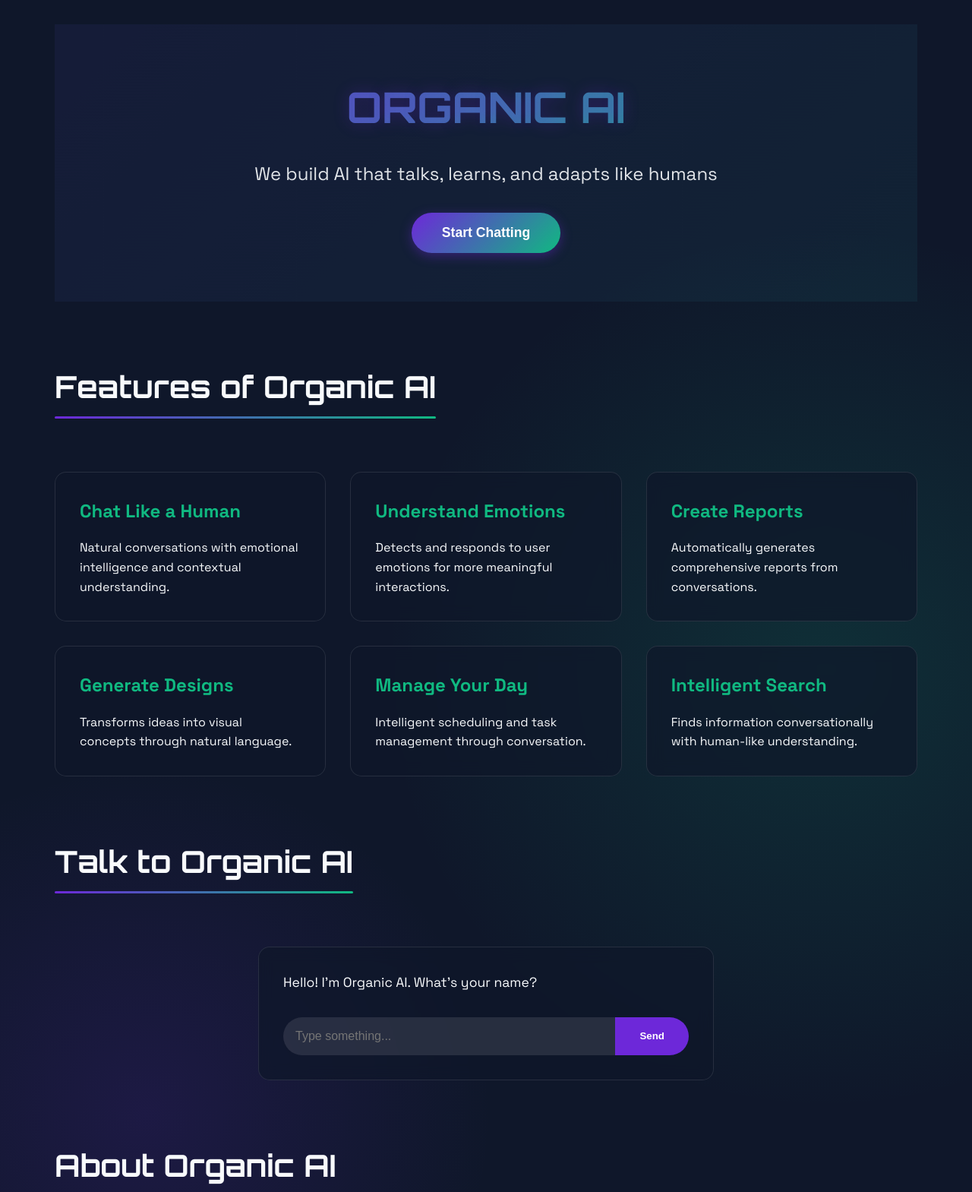
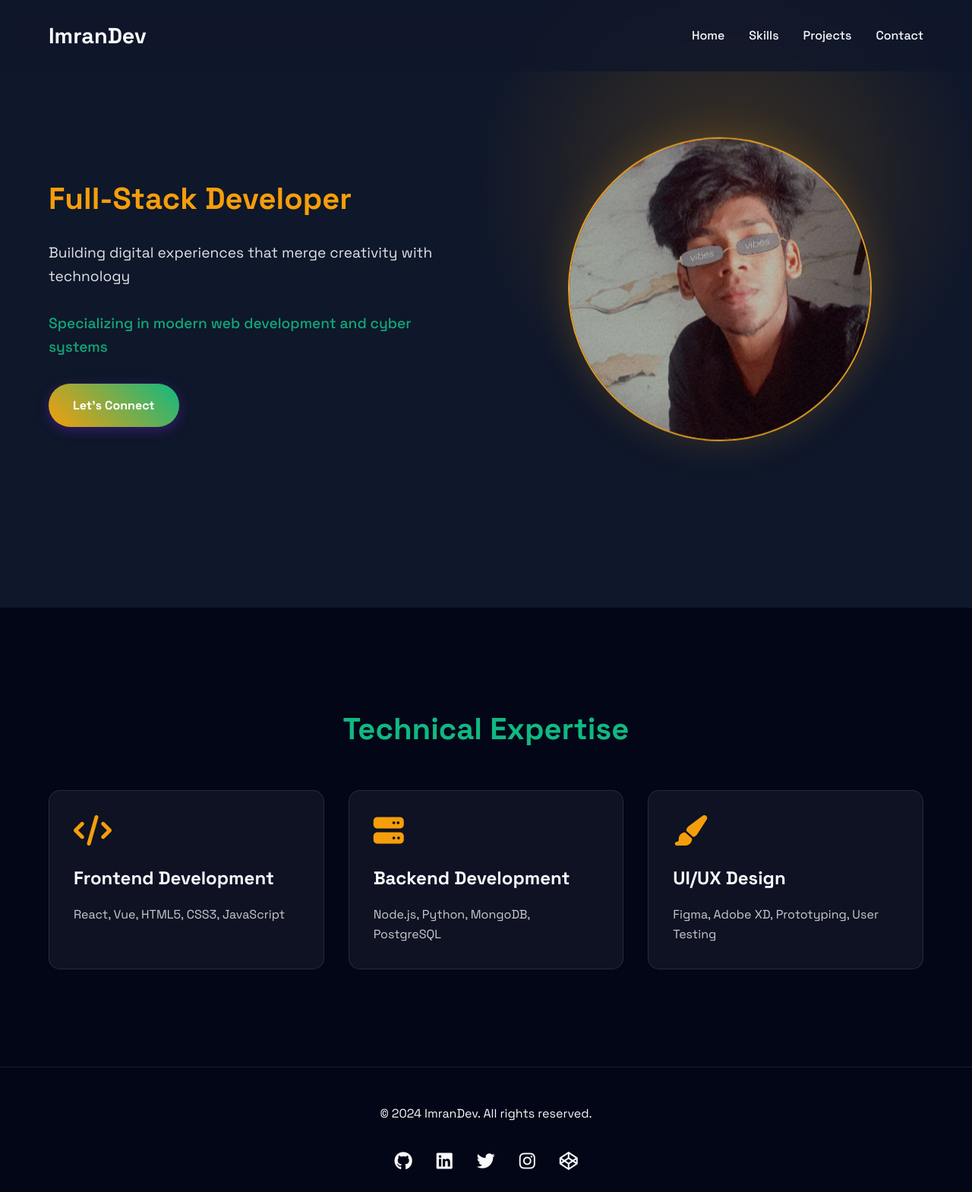
Before and after one commit to imr-a/webpage, a plain HTML site: page index.html in a window 1280 px wide. Shown: the top 1569 px of the page at 76% size. Drawn offline with Linux system fonts and the light colour scheme.

Commit message:
My Webpage

```diff
--- a/index.html
+++ b/index.html
@@ -3,16 +3,21 @@
 <head>
     <meta charset="UTF-8">
     <meta name="viewport" content="width=device-width, initial-scale=1.0">
-    <title>Organic AI - Human-Like Intelligence</title>
-    <link href="https://fonts.googleapis.com/css2?family=Space+Grotesk:wght@300;400;500;700&family=Orbitron:wght@400;700&display=swap" rel="stylesheet">
+    <title>ImranDev | Full-Stack Developer</title>
+    <!-- Font Awesome -->
+    <link rel="stylesheet" href="https://cdnjs.cloudflare.com/ajax/libs/font-awesome/6.4.0/css/all.min.css">
+    <!-- Google Fonts -->
+    <link href="https://fonts.googleapis.com/css2?family=Space+Grotesk:wght@300;400;500;700&display=swap" rel="stylesheet">
+    <link rel="icon" href="full.png">
     <style>
         :root {
             --primary: #6d28d9;
             --secondary: #10b981;
+            --accent: #f59e0b;
             --dark: #0f172a;
+            --darker: #020617;
             --light: #f8fafc;
-            --accent: #f59e0b;
-            --gradient: linear-gradient(135deg, #6d28d9 0%, #10b981 100%);
+            --accent-glow: rgba(245, 158, 11, 0.2);
         }
 
         * {
@@ -26,74 +31,109 @@
             background-color: var(--dark);
             color: var(--light);
             line-height: 1.6;
-            background-image:
-                radial-gradient(circle at 15% 50%, rgba(109, 40, 217, 0.15) 0%, transparent 25%),
-                radial-gradient(circle at 85% 30%, rgba(16, 185, 129, 0.15) 0%, transparent 25%);
-            min-height: 100vh;
+            overflow-x: hidden;
         }
 
-        .container {
-            max-width: 1200px;
-            margin: 0 auto;
-            padding: 2rem;
+        /* Navigation */
+        .navbar {
+            display: flex;
+            justify-content: space-between;
+            align-items: center;
+            padding: 1.5rem 5%;
+            position: fixed;
+            width: 100%;
+            top: 0;
+            z-index: 1000;
+            background-color: rgba(15, 23, 42, 0.8);
+            backdrop-filter: blur(10px);
         }
 
-        header {
-            text-align: center;
-            padding: 4rem 0;
-            position: relative;
-            overflow: hidden;
+        .logo {
+            color: var(--light);
+            font-size: 1.8rem;
+            font-weight: 700;
+            text-decoration: none;
         }
 
-        header::before {
+        .nav-links {
+            display: flex;
+            list-style: none;
+            gap: 2rem;
+        }
+
+        .nav-links a {
+            color: var(--light);
+            text-decoration: none;
+            font-weight: 500;
+            transition: all 0.3s ease;
+            position: relative;
+        }
+
+        .nav-links a:hover {
+            color: var(--accent);
+        }
+
+        .nav-links a::after {
             content: '';
             position: absolute;
-            top: -50%;
-            left: -50%;
-            width: 200%;
-            height: 200%;
-            background: var(--gradient);
-            opacity: 0.1;
-            z-index: -1;
-            border-radius: 50%;
-            animation: pulse 15s infinite alternate;
+            bottom: -5px;
+            left: 0;
+            width: 0;
+            height: 2px;
+            background: var(--accent);
+            transition: width 0.3s ease;
         }
 
-        @keyframes pulse {
-            0% { transform: scale(1); }
-            100% { transform: scale(1.2); }
+        .nav-links a:hover::after {
+            width: 100%;
         }
 
-        h1 {
-            font-family: 'Orbitron', sans-serif;
-            font-size: 3.5rem;
-            margin-bottom: 1.5rem;
-            background: var(--gradient);
-            -webkit-background-clip: text;
-            background-clip: text;
-            color: transparent;
-            text-shadow: 0 0 20px rgba(109, 40, 217, 0.3);
+        /* Hero Section */
+        .hero {
+            min-height: 100vh;
+            display: flex;
+            align-items: center;
+            padding: 12% 5%;
+            background: radial-gradient(circle at 75% 30%, var(--accent-glow) 0%, transparent 30%);
         }
 
-        .tagline {
-            font-size: 1.5rem;
+        .hero-content {
+            flex: 1;
+            padding-right: 5rem;
+        }
+
+        .hero-content h3 {
+            font-size: 2.5rem;
+            margin-bottom: 1.5rem;
+            color: var(--accent);
+        }
+
+        .hero-content p {
+            font-size: 1.2rem;
             margin-bottom: 2rem;
             opacity: 0.9;
+            max-width: 680px;
+        }
+
+        .highlight {
+            color: var(--secondary);
+            font-weight: 500;
         }
 
         .cta-button {
             display: inline-block;
-            padding: 1rem 2.5rem;
-            background: var(--gradient);
+            padding: 1rem 2rem;
+            background: linear-gradient(45deg, var(--accent), var(--secondary));
             color: white;
             border-radius: 50px;
             text-decoration: none;
             font-weight: 700;
-            font-size: 1.1rem;
             transition: all 0.3s ease;
-            box-shadow: 0 4px 15px rgba(109, 40, 217, 0.4);
+            position: relative;
+            overflow: hidden;
             border: none;
             cursor: pointer;
+            box-shadow: 0 4px 15px rgba(109, 40, 217, 0.4);
         }
 
         .cta-button:hover {
@@ -101,276 +141,215 @@
             box-shadow: 0 8px 25px rgba(109, 40, 217, 0.6);
         }
 
-        section {
-            margin: 5rem 0;
+        .hero-image {
+            flex: 1;
+            text-align: center;
             position: relative;
         }
 
-        h2 {
-            font-family: 'Orbitron', sans-serif;
-            font-size: 2.5rem;
-            margin-bottom: 2rem;
-            position: relative;
-            display: inline-block;
+        .profile-img {
+            width: 400px;
+            height: 400px;
+            border-radius: 50%;
+            object-fit: cover;
+            border: 2px solid var(--accent);
+            box-shadow: 0 0 50px var(--accent-glow);
+            animation: float 3s ease-in-out infinite;
+            filter: grayscale(0.2) contrast(1.1);
         }
 
-        h2::after {
-            content: '';
-            position: absolute;
-            bottom: -10px;
-            left: 0;
-            width: 100%;
-            height: 3px;
-            background: var(--gradient);
-            border-radius: 3px;
+        @keyframes float {
+            0%, 100% { transform: translateY(0); }
+            50% { transform: translateY(-20px); }
         }
 
-        .features-grid {
+        /* Skills Section */
+        .skills {
+            padding: 8rem 5%;
+            background-color: var(--darker);
+        }
+
+        .skills h2 {
+            font-size: 2.5rem;
+            margin-bottom: 3rem;
+            text-align: center;
+            color: var(--secondary);
+        }
+
+        .skills-grid {
             display: grid;
             grid-template-columns: repeat(auto-fit, minmax(300px, 1fr));
             gap: 2rem;
-            margin-top: 3rem;
+            max-width: 1200px;
+            margin: 0 auto;
         }
 
-        .feature-card {
-            background: rgba(15, 23, 42, 0.7);
-            border: 1px solid rgba(255, 255, 255, 0.1);
-            border-radius: 15px;
-            padding: 2rem;
-            transition: all 0.3s ease;
-            backdrop-filter: blur(10px);
-        }
-
-        .feature-card:hover {
-            transform: translateY(-10px);
-            box-shadow: 0 10px 30px rgba(109, 40, 217, 0.2);
-            border-color: rgba(109, 40, 217, 0.5);
-        }
-
-        .feature-card h3 {
-            font-size: 1.5rem;
-            margin-bottom: 1rem;
-            color: var(--secondary);
-        }
-
-        .chat-interface {
-            background: rgba(15, 23, 42, 0.7);
-            border-radius: 15px;
-            padding: 2rem;
-            backdrop-filter: blur(10px);
-            border: 1px solid rgba(255, 255, 255, 0.1);
-            max-width: 600px;
-            margin: 3rem auto;
-        }
-
-        .chat-message {
-            margin-bottom: 1.5rem;
-            font-size: 1.1rem;
-        }
-
-        .chat-input {
-            display: flex;
-            margin-top: 2rem;
-        }
-
-        .chat-input input {
-            flex: 1;
-            padding: 1rem;
-            border-radius: 50px 0 0 50px;
-            border: none;
-            background: rgba(255, 255, 255, 0.1);
-            color: white;
-            font-size: 1rem;
-        }
-
-        .chat-input button {
-            padding: 1rem 2rem;
-            border-radius: 0 50px 50px 0;
-            border: none;
-            background: var(--primary);
-            color: white;
-            font-weight: 700;
-            cursor: pointer;
-            transition: all 0.3s ease;
-        }
-
-        .chat-input button:hover {
-            background: var(--secondary);
-        }
-
-        .team-grid {
-            display: grid;
-            grid-template-columns: repeat(auto-fit, minmax(250px, 1fr));
-            gap: 2rem;
-            margin-top: 3rem;
-        }
-
-        .team-member {
-            text-align: center;
-            background: rgba(15, 23, 42, 0.7);
+        .skill-card {
+            background: rgba(255, 255, 255, 0.05);
             border-radius: 15px;
             padding: 2rem;
             transition: all 0.3s ease;
             border: 1px solid rgba(255, 255, 255, 0.1);
         }
 
-        .team-member:hover {
-            transform: translateY(-5px);
-            box-shadow: 0 5px 20px rgba(109, 40, 217, 0.2);
+        .skill-card:hover {
+            transform: translateY(-10px);
+            box-shadow: 0 10px 30px rgba(109, 40, 217, 0.2);
+            border-color: var(--accent);
         }
 
-        .team-member h3 {
-            font-size: 1.5rem;
-            margin: 1rem 0 0.5rem;
+        .skill-card i {
+            font-size: 2.5rem;
             color: var(--accent);
+            margin-bottom: 1.5rem;
         }
 
-        .faq-item {
-            margin-bottom: 2rem;
-            background: rgba(15, 23, 42, 0.7);
-            border-radius: 15px;
-            padding: 1.5rem;
-            border: 1px solid rgba(255, 255, 255, 0.1);
+        .skill-card h3 {
+            font-size: 1.5rem;
+            margin-bottom: 1rem;
+            color: var(--light);
         }
 
-        .faq-item h3 {
-            color: var(--secondary);
-            margin-bottom: 0.5rem;
+        .skill-card p {
+            opacity: 0.8;
         }
 
+        /* Footer */
         footer {
+            background: var(--darker);
+            padding: 3rem 5%;
             text-align: center;
-            padding: 3rem 0;
-            margin-top: 5rem;
             border-top: 1px solid rgba(255, 255, 255, 0.1);
         }
 
-        .contact-info {
+        .social-links {
+            margin-top: 2rem;
             display: flex;
             justify-content: center;
             gap: 2rem;
-            margin: 2rem 0;
         }
 
-        .contact-info a {
+        .social-links a {
             color: var(--light);
-            text-decoration: none;
+            font-size: 1.5rem;
             transition: all 0.3s ease;
         }
 
-        .contact-info a:hover {
-            color: var(--secondary);
+        .social-links a:hover {
+            color: var(--accent);
+            transform: translateY(-3px);
+        }
+
+        /* Responsive Design */
+        @media (max-width: 992px) {
+            .hero {
+                flex-direction: column;
+                text-align: center;
+                padding-top: 8rem;
+            }
+
+            .hero-content {
+                padding-right: 0;
+                margin-bottom: 3rem;
+            }
+
+            .profile-img {
+                width: 300px;
+                height: 300px;
+            }
         }
 
         @media (max-width: 768px) {
-            h1 {
-                font-size: 2.5rem;
+            .nav-links {
+                gap: 1.5rem;
             }
 
-            .tagline {
-                font-size: 1.2rem;
+            .hero-content h3 {
+                font-size: 2rem;
             }
 
-            .features-grid {
-                grid-template-columns: 1fr;
+            .hero-content p {
+                font-size: 1rem;
+            }
+        }
+
+        @media (max-width: 576px) {
+            .navbar {
+                flex-direction: column;
+                padding: 1rem;
+            }
+
+            .nav-links {
+                margin-top: 1rem;
+                gap: 1rem;
+            }
+
+            .profile-img {
+                width: 250px;
+                height: 250px;
             }
         }
     </style>
 </head>
 <body>
-    <div class="container">
-        <header>
-            <h1>ORGANIC AI</h1>
-            <p class="tagline">We build AI that talks, learns, and adapts like humans</p>
-            <button class="cta-button">Start Chatting</button>
-        </header>
+    <!-- Navigation -->
+    <nav class="navbar">
+        <a href="#" class="logo">ImranDev</a>
+        <ul class="nav-links">
+            <li><a href="#home">Home</a></li>
+            <li><a href="#skills">Skills</a></li>
+            <li><a href="#projects">Projects</a></li>
+            <li><a href="#contact">Contact</a></li>
+        </ul>
+    </nav>
 
-        <section>
-            <h2>Features of Organic AI</h2>
-            <div class="features-grid">
-                <div class="feature-card">
-                    <h3>Chat Like a Human</h3>
-                    <p>Natural conversations with emotional intelligence and contextual understanding.</p>
+    <!-- Hero Section -->
+    <section id="home" class="hero">
+        <div class="hero-content">
+            <h3>Full-Stack Developer</h3>
+            <p>Building digital experiences that merge creativity with technology</p>
+            <p class="highlight">Specializing in modern web development and cyber systems</p>
+            <a href="#contact" class="cta-button">Let's Connect</a>
         </div>
-                <div class="feature-card">
-                    <h3>Understand Emotions</h3>
-                    <p>Detects and responds to user emotions for more meaningful interactions.</p>
+        <div class="hero-image">
+            <img src="r.jpg" alt="Profile" class="profile-img">
         </div>
-                <div class="feature-card">
-                    <h3>Create Reports</h3>
-                    <p>Automatically generates comprehensive reports from conversations.</p>
+    </section>
+
+    <!-- Skills Section -->
+    <section id="skills" class="skills">
+        <h2>Technical Expertise</h2>
+        <div class="skills-grid">
+            <div class="skill-card">
+                <i class="fas fa-code"></i>
+                <h3>Frontend Development</h3>
+                <p>React, Vue, HTML5, CSS3, JavaScript</p>
             </div>
-                <div class="feature-card">
-                    <h3>Generate Designs</h3>
-                    <p>Transforms ideas into visual concepts through natural language.</p>
+            <div class="skill-card">
+                <i class="fas fa-server"></i>
+                <h3>Backend Development</h3>
+                <p>Node.js, Python, MongoDB, PostgreSQL</p>
             </div>
-                <div class="feature-card">
-                    <h3>Manage Your Day</h3>
-                    <p>Intelligent scheduling and task management through conversation.</p>
-                </div>
-                <div class="feature-card">
-                    <h3>Intelligent Search</h3>
-                    <p>Finds information conversationally with human-like understanding.</p>
+            <div class="skill-card">
+                <i class="fas fa-paint-brush"></i>
+                <h3>UI/UX Design</h3>
+                <p>Figma, Adobe XD, Prototyping, User Testing</p>
             </div>
         </div>
     </section>
 
-        <section>
-            <h2>Talk to Organic AI</h2>
-            <div class="chat-interface">
-                <div class="chat-message">
-                    <p>Hello! I'm Organic AI. What's your name?</p>
+    <!-- Footer -->
+    <footer id="contact">
+        <p>© 2024 ImranDev. All rights reserved.</p>
+        <div class="social-links">
+            <a href="#"><i class="fab fa-github"></i></a>
+            <a href="#"><i class="fab fa-linkedin"></i></a>
+            <a href="#"><i class="fab fa-twitter"></i></a>
+            <a href="#"><i class="fab fa-instagram"></i></a>
+            <a href="#"><i class="fab fa-codepen"></i></a>
         </div>
-                <div class="chat-input">
-                    <input type="text" placeholder="Type something...">
-                    <button>Send</button>
-                </div>
-            </div>
-        </section>
+    </footer>
 
-        <section>
-            <h2>About Organic AI</h2>
-            <p>Organic AI is designed to mimic human thinking and behavior. It learns from interactions and adapts to your needs using advanced machine learning and neural networks that simulate human cognitive processes.</p>
-        </section>
-
-        <section>
-            <h2>Meet the Team</h2>
-            <div class="team-grid">
-                <div class="team-member">
-                    <h3>Imran</h3>
-                    <p>Founder & AI Architect</p>
-                </div>
-                <div class="team-member">
-                    <h3>Karthick</h3>
-                    <p>Data Scientist</p>
-                </div>
-                <div class="team-member">
-                    <h3>Akliekh</h3>
-                    <p>Creative Designer</p>
-                </div>
-            </div>
-        </section>
-
-        <section>
-            <h2>Frequently Asked Questions</h2>
-            <div class="faq-item">
-                <h3>Can I use this for real business automation?</h3>
-                <p>Yes! Organic AI is specifically designed to handle human-level conversation for business applications including customer service, data analysis, and workflow automation.</p>
-            </div>
-            <div class="faq-item">
-                <h3>Does Organic AI support voice?</h3>
-                <p>Voice interaction is currently in beta testing and will be available in our Q3 2025 update, featuring multi-language support and emotional tone recognition.</p>
-            </div>
-        </section>
-
-        <footer>
-            <h2>Contact Us</h2>
-            <div class="contact-info">
-                <a href="mailto:support@organicaitech.com">support@organicaitech.com</a>
-                <a href="tel:+919876543210">+91 98765 43210</a>
-            </div>
-            <p>© 2025 Organic AI. All rights reserved.</p>
-        </footer>
-    </div>
+    <script src="script.js"></script>
 </body>
 </html>
```
Also changed, not shown: full.png (added), r.jpg (added). Lines whose indentation alone changed are shown as unchanged.
